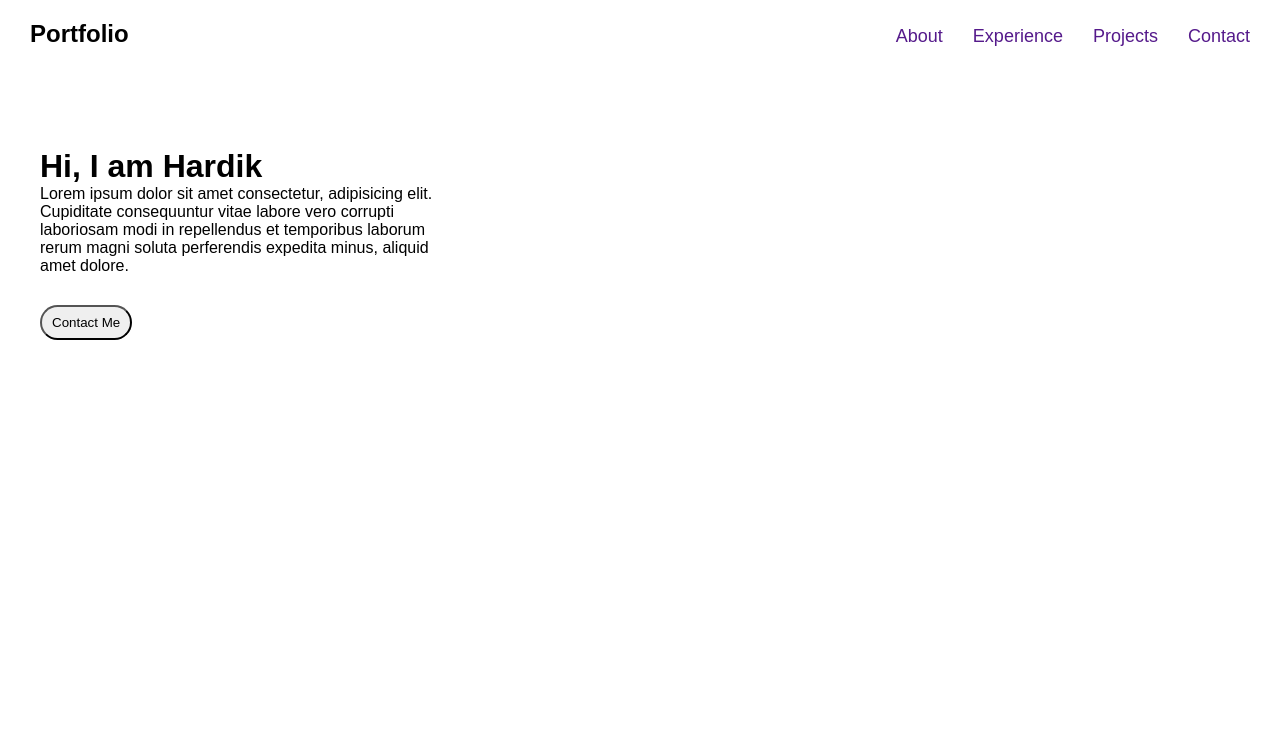
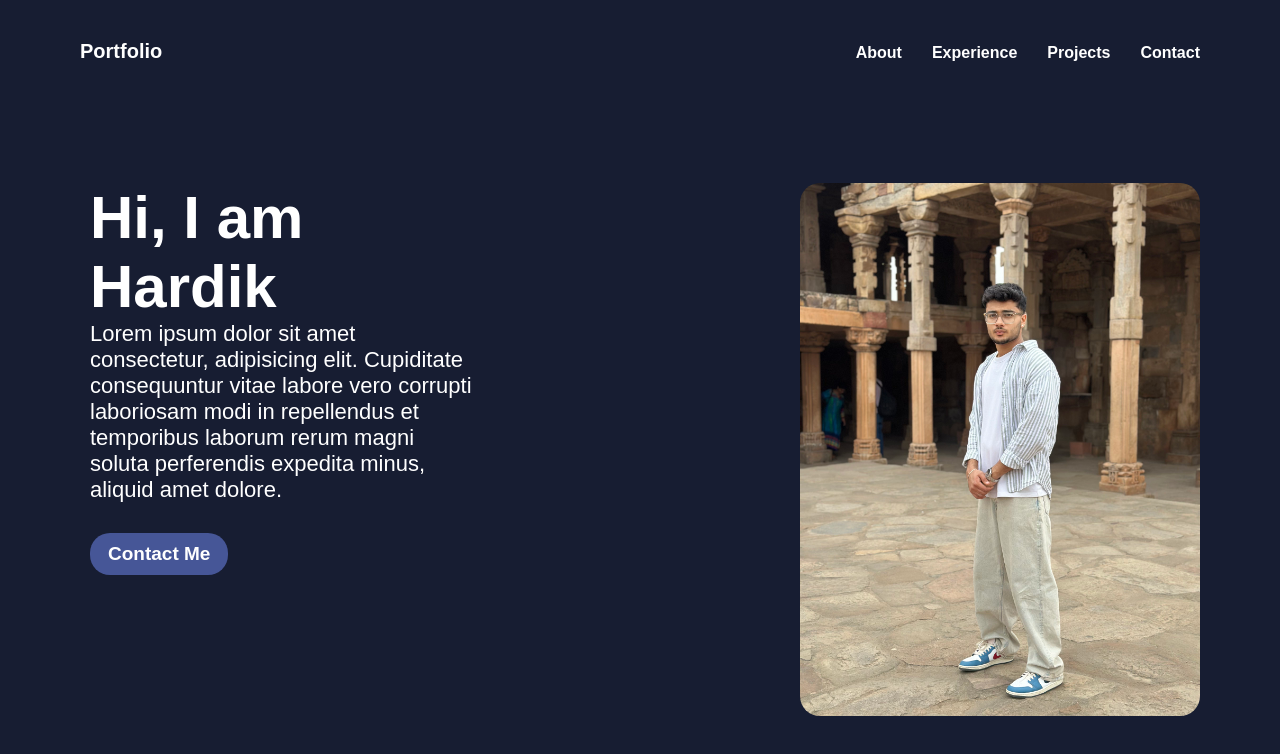
Before and after one commit to hardikkumar32/Portfolio-main, a React (Vite) app: page / in a window 1280 px wide. Shown: the top 754 px of the page. Built offline with nearby package versions, Linux system fonts and the light colour scheme.

Commit message:
home page changes

```diff
--- a/src/PortfolioPage/PortfolioPage.css
+++ b/src/PortfolioPage/PortfolioPage.css
@@ -9,42 +9,78 @@
     font-family: sans-serif;
   }
 
+
+#container {
     .mainpage {
-    padding: 20px 30px;
+        background-color: #171d32;
+        color: #FFFFFF;
+        padding: 40px 80px;
+        height: 100vh;
         .header {
             display: flex;
             justify-content: space-between;
-        /* padding: 20px 30px; */
             align-items: baseline;
+            h2 {
+                font-size: 20px;
+            }
             .nav-items {
-            font-size: 18px;
+                font-size: 16px;
+                font-weight: 700;
                 display: flex;
                 justify-content: space-between;
                 list-style: none;
                 /* width: 400px; */
                 gap: 30px;
                 a {
+                    color: inherit;
                     text-decoration: none;
                 }
             }
         }
         .mainPageContent{
-        margin-top: 100px;
+            margin-top: 120px;
             display: flex;
             justify-content: space-between;
             .details {
                 padding-left: 10px;
                 width: 35%;
+                h1 {
+                    font-size: 60px;
+                }
+                p {
+                    font-size: 22px;
+                }
                 .contactBtn{
+                    border: none;
                     margin-top: 30px;
                     border-radius: 20px;
-                padding: 8px 10px;
+                    padding: 10px 18px;
+                    font-size: 19px;
+                    background-color: #465697;
+                    color: #FFFFFF;
+                    transition: transform 0.7s ease;
+                    font-weight: 600;
                 }
-            p {
-                font-size: 16px;
+                .contactBtn:hover {
+                    transform: scale(1.1);
+                    cursor: pointer;
+                }
+            }
+            .imgContainer {
+                width: 100%;
+                max-width: 400px;
+                img {
+                    width: 100%;
+                    height: auto;
+                    transition: transform 0.7s ease;
+                    border-radius: 20px;
+                }
+                img:hover {
+                    transform: scale(1.05) translateX(-200px) ;
                 }
             }
 
 
         }
     }
+}
--- a/src/PortfolioPage/PortfolioPage.jsx
+++ b/src/PortfolioPage/PortfolioPage.jsx
@@ -1,5 +1,6 @@
 import React from "react";
 import "./PortfolioPage.css";
+import myPic from "../assets/Portfolio1.jpg";
 const navItems = [
   { name: "About", href: "#home" },
   { name: "Experience", href: "#about" },
@@ -8,6 +9,7 @@ const navItems = [
 ];
 function PortfolioPage() {
   return (
+    <section id="container">
       <div className="mainpage">
         <header className="header">
           <h2>Portfolio</h2>
@@ -25,18 +27,19 @@ function PortfolioPage() {
           <div className="details">
             <h1>Hi, I am Hardik</h1>
             <p>
-            Lorem ipsum dolor sit amet consectetur, adipisicing elit. Cupiditate
-            consequuntur vitae labore vero corrupti laboriosam modi in
-            repellendus et temporibus laborum rerum magni soluta perferendis
-            expedita minus, aliquid amet dolore.
+              Lorem ipsum dolor sit amet consectetur, adipisicing elit.
+              Cupiditate consequuntur vitae labore vero corrupti laboriosam modi
+              in repellendus et temporibus laborum rerum magni soluta
+              perferendis expedita minus, aliquid amet dolore.
             </p>
             <button className="contactBtn">Contact Me</button>
           </div>
-        <div>
-          <img src="" alt="" />
+          <div className="imgContainer">
+            <img src={myPic} alt="" />
           </div>
         </div>
       </div>
+    </section>
   );
 }
 
```
Also changed, not shown: src/assets/Portfolio1.jpg (added). Lines whose indentation alone changed are shown as unchanged.
